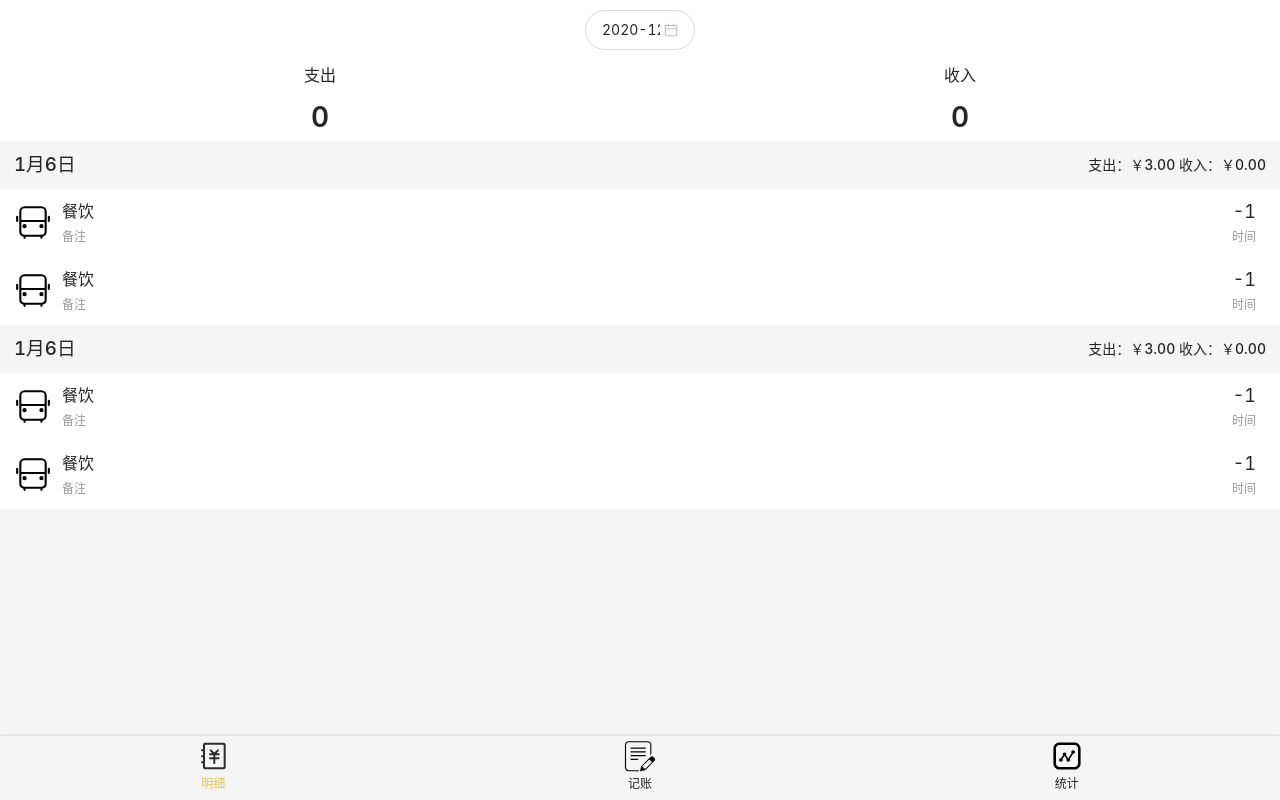
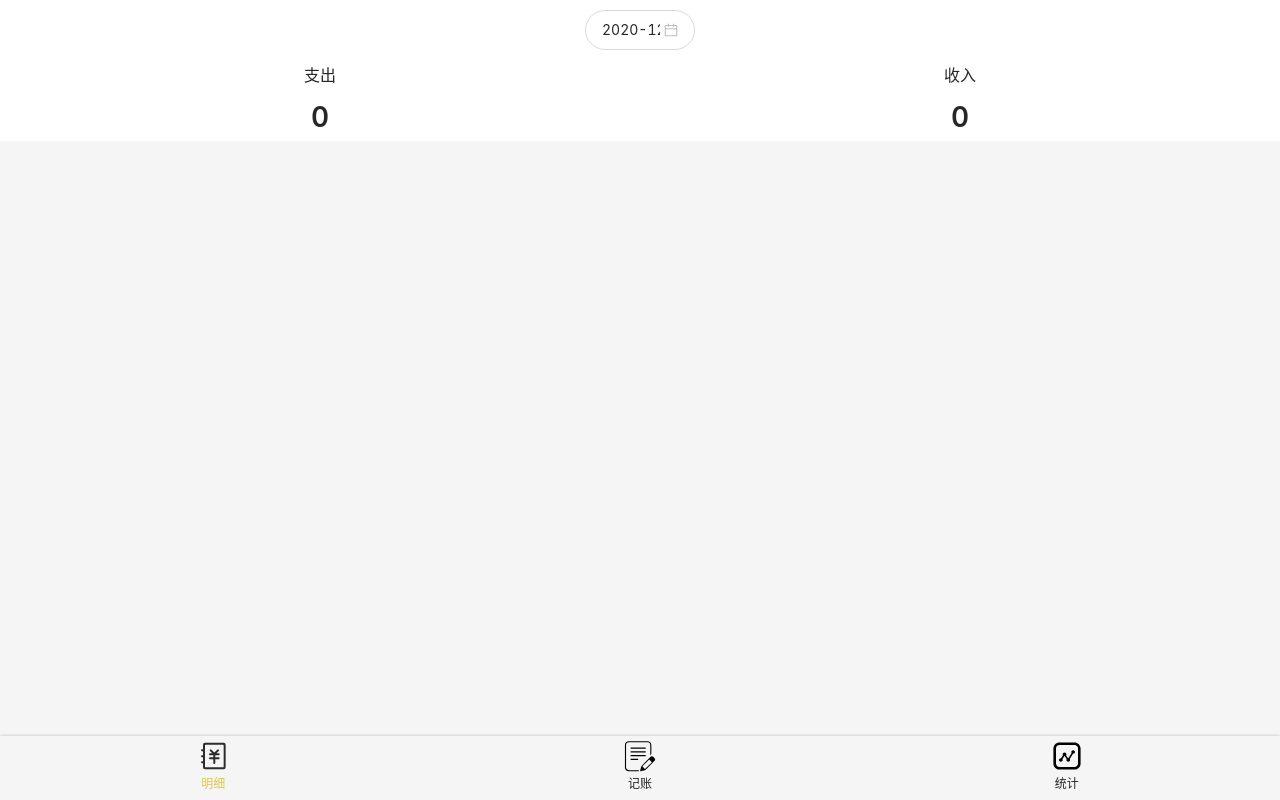
Before and after one commit to ChiLi2000/keep-accounts-r, a React app: page /#/detail in a window 1280 px wide. Built offline with nearby package versions, Linux system fonts and the light colour scheme.

Commit message:
Detail.tsx record 记录展示

```diff
--- a/src/views/Detail.tsx
+++ b/src/views/Detail.tsx
@@ -6,6 +6,8 @@ import {TimeWrapper} from "components/TimeWrapper";
 import {MyCategorySection} from "components/MyCategorySection";
 import styled from "styled-components";
 import Icon from "components/Icon";
+import {RecordItem, useRecords} from "../hooks/useRecords";
+import {useTags} from "../hooks/useTags";
 
 const RecordItemWrapper = styled.div`
   background: #ffff;
@@ -17,11 +19,11 @@ const RecordItemWrapper = styled.div`
       height: 38px;
       grid-column: 1;
       grid-row: 1 / span 2;
-      margin-top: 6px;
+      margin-top: 2px;
     }
     >p{
       margin:0;
-      padding: 4px 10px;
+      padding: 2px 10px;
       display: flex;
       justify-content: space-between;
       align-items: center;
@@ -41,8 +43,25 @@ const RightContent = styled.span`
 `;
 
 function Detail() {
+  const {records} = useRecords();
+  const {getName} = useTags();
+  const hash: { [key: string]: RecordItem[] } = {};//  {'2020-05-11': [item, item], '2020-05-10': [item, item], '2020-05-12': [item, item, item, item]}
+  records.forEach(r => {
+    const key = moment(r.createdAt).format("MM月DD日");
+    if (!(key in hash)) {
+      hash[key] = [];
+    }
+    hash[key].push(r);
+  });
+  const array = Object.entries(hash).sort((a, b) => {
+    if (a[0] === b[0]) return 0;
+    if (a[0] > b[0]) return -1;
+    if (a[0] < b[0]) return 1;
+    return 0;
+  });
   const [x, setX] = useState(moment(new Date().toISOString()).format("YYYY-MM"));
   const styleTime = {"width": "110px", "borderRadius": "25px", "padding": "8px 16px"};
+
   return (
     <Layout>
       <TimeWrapper>
@@ -52,34 +71,19 @@ function Detail() {
                       style={styleTime}/>
       </TimeWrapper>
       <MyCategorySection slot='-'/>
-      <Header>
-        1月6日
-        <RightContent> 支出：￥3.00 收入：￥0.00 </RightContent>
-      </Header>
-      <RecordItemWrapper>
-        <Icon name="交通"/>
-        <p className="topItem">餐饮<span>-1</span></p>
-        <p className="bottomItem">备注<span>时间</span></p>
-      </RecordItemWrapper>
-      <RecordItemWrapper>
-        <Icon name="交通"/>
-        <p className="topItem">餐饮<span>-1</span></p>
-        <p className="bottomItem">备注<span>时间</span></p>
-      </RecordItemWrapper>
-      <Header>
-        1月6日
-        <RightContent> 支出：￥3.00 收入：￥0.00 </RightContent>
-      </Header>
-      <RecordItemWrapper>
-        <Icon name="交通"/>
-        <p className="topItem">餐饮<span>-1</span></p>
-        <p className="bottomItem">备注<span>时间</span></p>
-      </RecordItemWrapper>
-      <RecordItemWrapper>
-        <Icon name="交通"/>
-        <p className="topItem">餐饮<span>-1</span></p>
-        <p className="bottomItem">备注<span>时间</span></p>
-      </RecordItemWrapper>
+      {array.map(([date, records]) => <div key={date}>
+        <Header>
+          {date}
+          <RightContent> 支出：￥3.00 收入：￥0.00 </RightContent>
+        </Header>
+        {records.map(r => {
+          return <RecordItemWrapper key={r.idR}>
+            <Icon name={getName(r.tagId)}/>
+            <p className="topItem">{getName(r.tagId)}<span>{r.category === "-" ? (-r.amount) : (+r.amount)}</span></p>
+            <p className="bottomItem">{r.note}<span>{(r.createdAt).slice(11)}</span></p>
+          </RecordItemWrapper>;
+        })}
+      </div>)}
 
     </Layout>
   );
```
